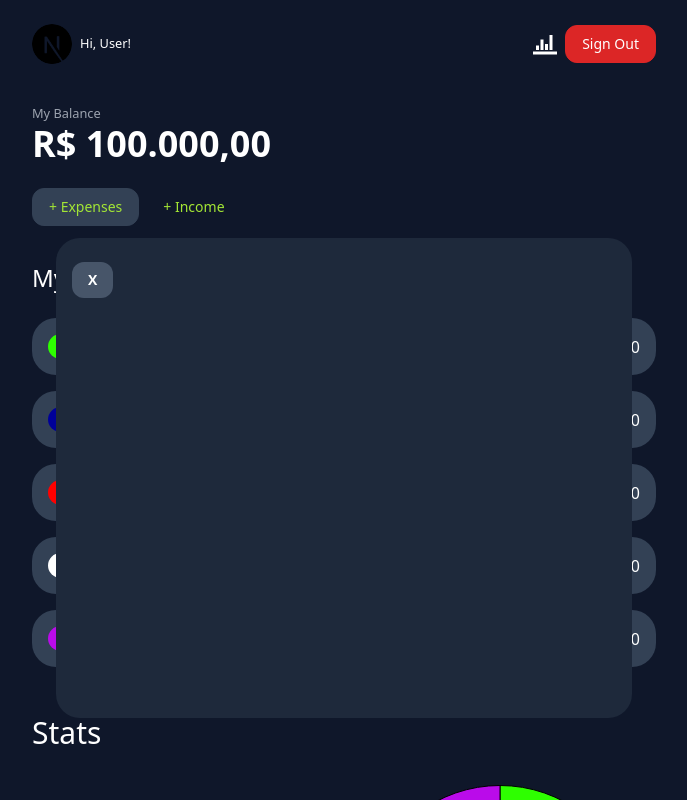
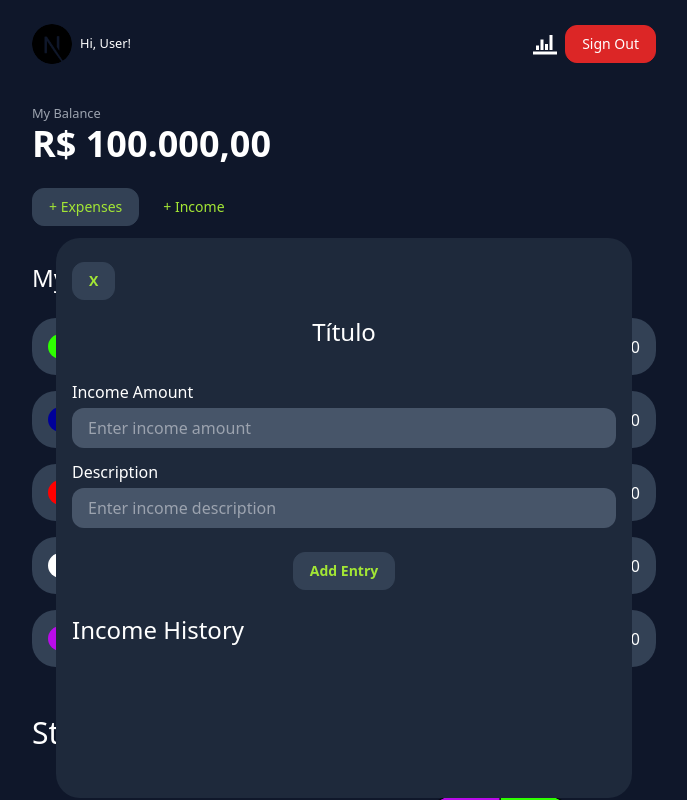
Before and after one commit to joao0814/TripFi_project, a Next.js app: page / in a window 1280 px wide. Both pictures are taken after a click on the button "+ Expenses". Shown: the top 800 px of the page, without its empty margins (296-983 px from the left). Built offline with nearby package versions, Linux system fonts and the light colour scheme.

Commit message:
feat: add db

```diff
--- a/package.json
+++ b/package.json
@@ -10,6 +10,7 @@
   },
   "dependencies": {
     "chart.js": "^4.4.2",
+    "firebase": "^10.11.0",
     "next": "14.1.3",
     "react": "^18.2.0",
     "react-chartjs-2": "^5.2.0",
--- a/src/components/TripLayoutBasic.jsx
+++ b/src/components/TripLayoutBasic.jsx
@@ -1,18 +1,66 @@
 "use client";
-import React, { useState } from "react";
+import React, { useState, useRef, useEffect } from "react";
 import { TRIP_DATA } from "@/lib/constants";
 import { currencyFormatter } from "@/lib/utils";
 import TripNavbar from "./TripNavbar";
 import TripExpenseCategory from "./TripExpenseCategory";
-
 import { Chart as ChartJS, ArcElement, Tooltip, Legend } from "chart.js";
 import TripChart from "./TripChart";
-import TripModal from "./TripModal";
+import { db } from "@/lib/firebase";
+import { collection, addDoc } from "firebase/firestore";
 
 ChartJS.register(ArcElement, Tooltip, Legend);
 
 export default function LayoutBasic() {
+  const [income, setIncome] = useState([]);
+
   const [modalIsOpen, setModalIsOpen] = useState(false);
+  const amountRef = useRef();
+  const descriptionRef = useRef();
+
+  const addIncomeHandler = async (e) => {
+    e.preventDefault();
+
+    const newIncome = {
+      amount: amountRef.current.value,
+      description: descriptionRef.current.value,
+      createdAt: new Date(),
+    };
+
+    const collectionRef = collection(db, "income");
+    try {
+      const docSnap = await addDoc(collectionRef, newIncome);
+      console.log("Document written with ID: ", docSnap.id);
+      onClose();
+    } catch (error) {
+      console.error("Error adding document: ", error);
+    }
+  };
+
+  const onClose = () => {
+    setModalIsOpen(false);
+  };
+
+  useEffect(() => {
+    const getIncomeData = async () => {
+      try {
+        const collectionRef = collection(db, "income");
+        const docsSnap = await getDocs(collectionRef);
+        const data = docsSnap.docs.map((doc) => {
+          return {
+            id: doc.id,
+            ...doc.data(),
+            createdAt: new Date(doc.data().createdAt.toMillis()), // Corrigi o nome do campo 'createAt' para 'createdAt' e removi um parêntese extra
+          };
+        });
+        setIncome(data); // Adicionei a chamada para a função setIncome para atualizar o estado com os dados obtidos
+      } catch (error) {
+        console.error("Error getting income documents: ", error);
+      }
+    };
+
+    getIncomeData();
+  }, []);
 
   return (
     <>
@@ -38,7 +86,64 @@ export default function LayoutBasic() {
           </button>
         </section>
 
-        <TripModal isOpen={modalIsOpen} onClose={() => setModalIsOpen(false)} />
+        {/* Modal */}
+        {modalIsOpen && (
+          <div className="absolute top-15 left-0 w-full h-full z-10 ">
+            <div className="container mx-auto max-w-xl h-[70vh] rounded-3xl bg-slate-800 py-6 px-4">
+              <button
+                className="btn btn-primary mb-4 font-bold rounded-full bg-slate-600"
+                onClick={onClose}
+              >
+                X
+              </button>
+              <h1 className="text-2xl text-center">Título</h1>
+              <div className="mt-8">
+                <form onSubmit={addIncomeHandler} className="grid grid-cols-1 ">
+                  <div className="flex flex-col mb-3">
+                    <label htmlFor="amount" className="pb-1">
+                      Income Amount
+                    </label>
+                    <input
+                      className="px-4 py-2 bg-slate-600 rounded-xl"
+                      type="number"
+                      name="amount"
+                      ref={amountRef}
+                      min={0.01}
+                      step={0.01}
+                      placeholder="Enter income amount"
+                      required
+                    ></input>
+                  </div>
+                  <div className="flex flex-col ">
+                    <label htmlFor="amount" className="pb-1">
+                      Description
+                    </label>
+                    <input
+                      className="px-4 py-2 bg-slate-600 rounded-xl"
+                      type="text"
+                      name="description"
+                      ref={descriptionRef}
+                      placeholder="Enter income description"
+                      required
+                    ></input>
+                  </div>
+                </form>
+              </div>
+              <div className="flex justify-center">
+                <button
+                  type="submit"
+                  className="btn btn-primary mt-6 font-bold rounded-full bg-slate-600"
+                  onClick={addIncomeHandler}
+                >
+                  Add Entry
+                </button>
+              </div>
+              <div className="flex flex-col gap-4 mt-6">
+                <h3 className="text-2xl">Income History</h3>
+              </div>
+            </div>
+          </div>
+        )}
 
         {/* Expenses */}
         <section className="py-6">
--- a/src/components/TripModal.jsx
+++ b/src/components/TripModal.jsx
@@ -1,17 +1,75 @@
 "use client";
+import { useRef } from "react";
 
 const TripModal = ({ isOpen, onClose }) => {
+  const amountRef = useRef();
+  const descriptionRef = useRef();
+
+  // handrler funciton
+  const addIncomeHandler = (e) => {
+    e.preventDefault();
+
+    const newIncome = {
+      amount: amountRef.current.value,
+      description: descriptionRef.current.value,
+      createdAt: new Date(),
+    };
+
+    console.log(newIncome);
+  };
+
   return (
     <>
       {isOpen && (
         <div className="absolute top-15 left-0 w-full h-full z-10 ">
           <div className="container mx-auto max-w-xl h-[60vh] rounded-3xl bg-slate-800 py-6 px-4">
             <button
-              className="btn mb-4 font-bold rounded-full bg-slate-600"
+              className="btn btn-primary mb-4 font-bold rounded-full bg-slate-600"
               onClick={onClose}
             >
               X
             </button>
+            <h1 className="text-2xl text-center">Título</h1>
+            <div className="mt-8">
+              <form onSubmit={addIncomeHandler} className="grid grid-cols-1 ">
+                <div className="flex flex-col mb-3">
+                  <label htmlFor="amount" className="pb-1">
+                    Income Amount
+                  </label>
+                  <input
+                    className="px-4 py-2 bg-slate-600 rounded-xl"
+                    type="number"
+                    name="amount"
+                    ref={amountRef}
+                    min={0.01}
+                    step={0.01}
+                    placeholder="Enter income amount"
+                    required
+                  ></input>
+                </div>
+                <div className="flex flex-col ">
+                  <label htmlFor="amount" className="pb-1">
+                    Description
+                  </label>
+                  <input
+                    className="px-4 py-2 bg-slate-600 rounded-xl"
+                    type="text"
+                    name="description"
+                    ref={descriptionRef}
+                    placeholder="Enter income description"
+                    required
+                  ></input>
+                </div>
+              </form>
+            </div>
+            <div className="flex justify-center">
+              <button className="btn btn-primary mt-6 font-bold rounded-full bg-slate-600">
+                Add Entry
+              </button>
+            </div>
+              <div className="flex flex-col gap-4 mt-6">
+                <h3 className="text-2xl">Income History</h3>
+              </div>
           </div>
         </div>
       )}
--- /dev/null
+++ b/src/lib/firebase/index.js
@@ -0,0 +1,21 @@
+// Import the functions you need from the SDKs you need
+import { initializeApp } from "firebase/app";
+import { getFirestore } from "firebase/firestore";
+// TODO: Add SDKs for Firebase products that you want to use
+// https://firebase.google.com/docs/web/setup#available-libraries
+
+// Your web app's Firebase configuration
+const firebaseConfig = {
+  apiKey: "AIzaSyABV2l0P4DJWuAYwipYOS5sR6UHFtZkfnw",
+  authDomain: "tripfi.firebaseapp.com",
+  projectId: "tripfi",
+  storageBucket: "tripfi.appspot.com",
+  messagingSenderId: "761189283911",
+  appId: "1:761189283911:web:a87a4d952a0a980a9f1962",
+};
+
+// Initialize Firebase
+const app = initializeApp(firebaseConfig);
+const db = getFirestore(app);
+
+export { app, db };
```
Also changed, not shown: 2 other files (tests, documents, lock files or other folders).
